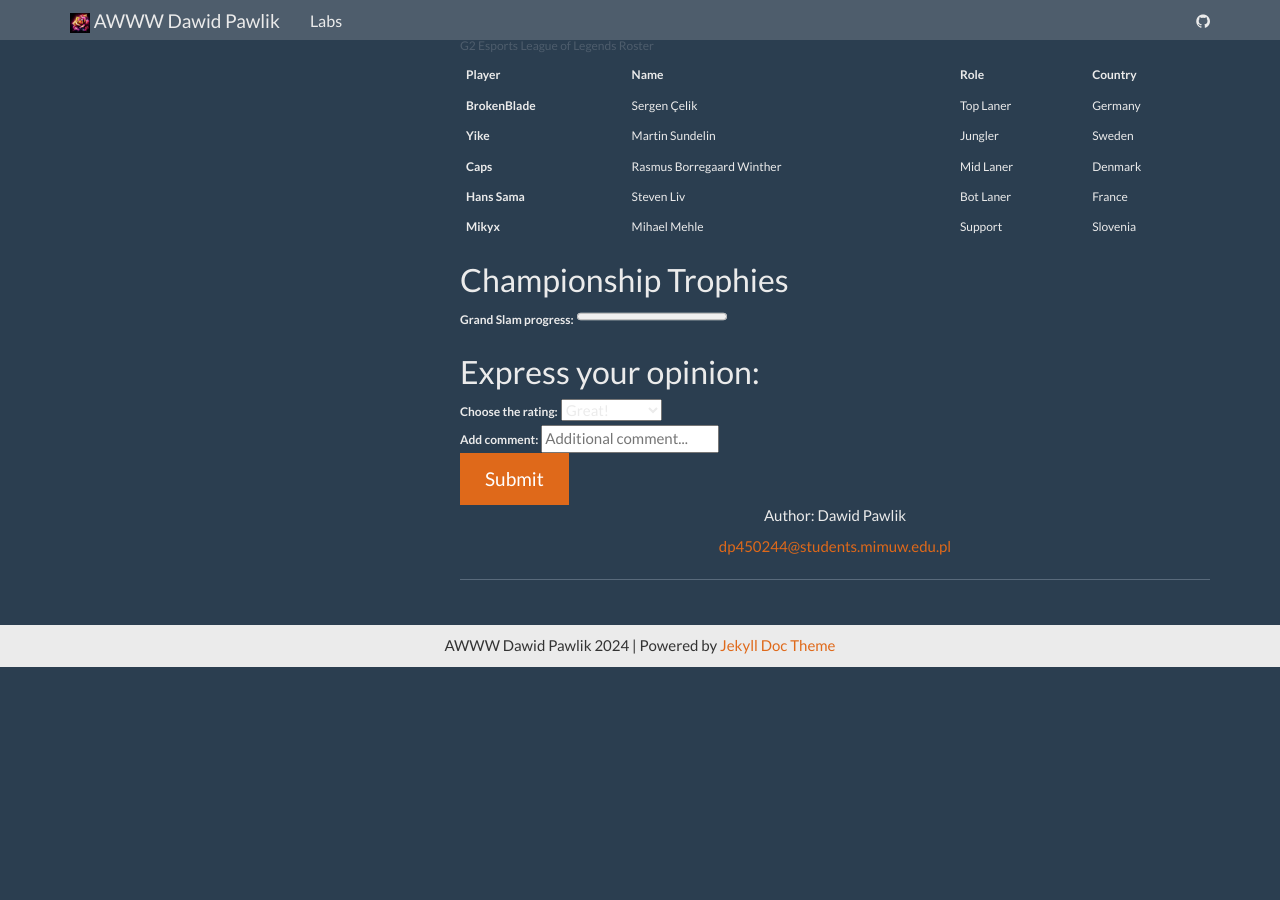
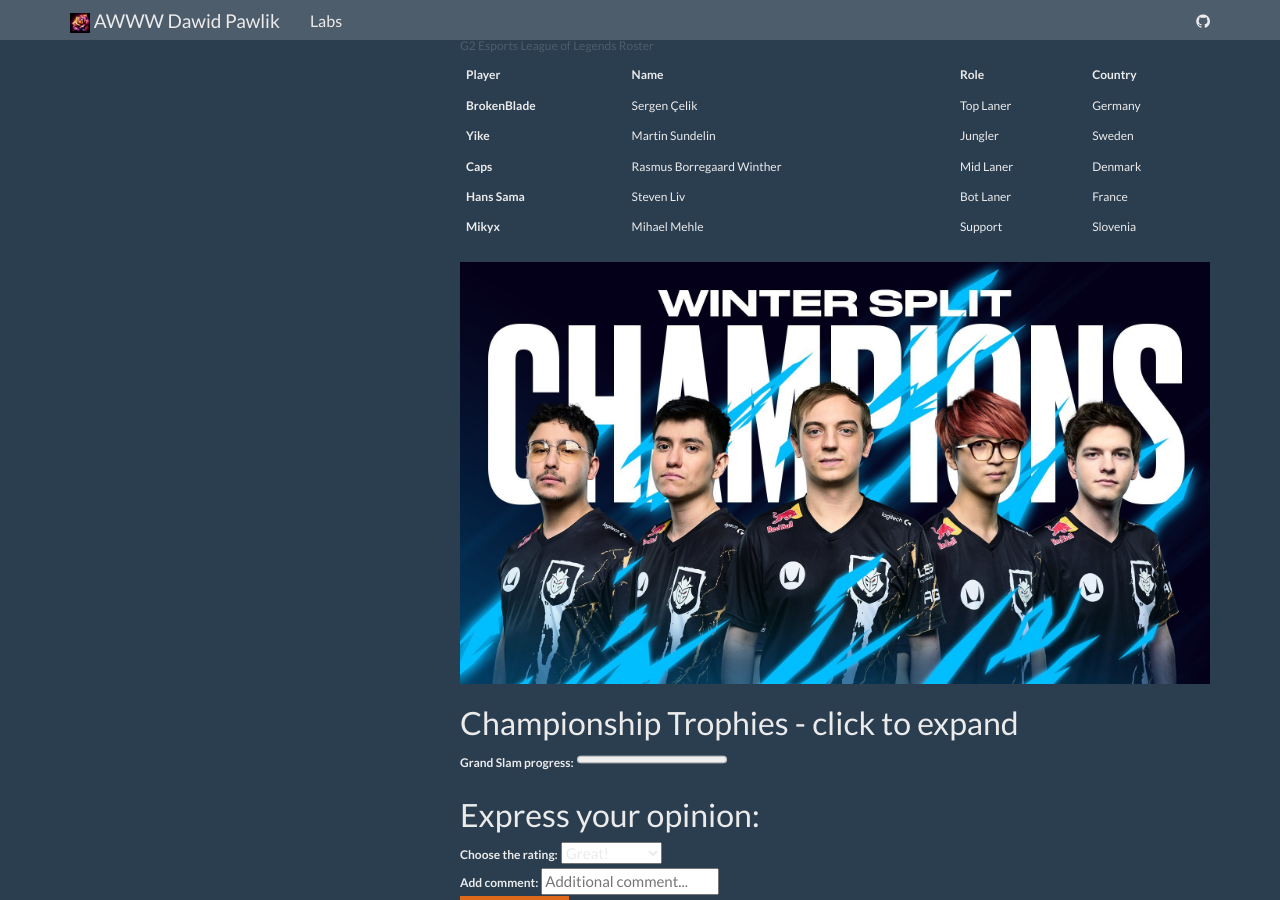
Before and after one commit to QuerthDP/awww, a Jekyll site: the page built from docs/_docs/lab2/index.html, in a window 1280 px wide and 900 px high, scrolled down 782 px. Built offline with Jekyll 4.4.1, drawn with Linux system fonts in a browser that asks for light colours; comment, search, counter and statistics services are not loaded; before the commit the page ends 1449 px from its top, so only the background shows below that.

Commit message:
Add not positioned map

```diff
--- a/docs/_docs/lab2/index.html
+++ b/docs/_docs/lab2/index.html
@@ -79,8 +79,18 @@
     </tbody>
   </table>
 
+  <img src='{{ "/assets/img/G2_winter.jpg" | relative_url }}' alt="Winter split winners" style="width: 100%;" usemap="#workmap">
+
+  <map name="workmap">
+    <area shape="circle" coords="337,300,44" alt="BrokenBlade" href="brokenblade">
+    <area shape="circle" coords="337,300,44" alt="Yike" href="yike">
+    <area shape="circle" coords="337,300,44" alt="Caps" href="caps">
+    <area shape="circle" coords="337,300,44" alt="Hans Sama" href="hans_sama">
+    <area shape="circle" coords="337,300,44" alt="Mikyx" href="mikyx">
+  </map>
+
   <details>
-  <summary><h2>Championship Trophies</h2></summary>
+  <summary><h2>Championship Trophies - click to expand</h2></summary>
   <ol type="I">
     <li>European League of Legends Championship Series 2016 Spring</li>
     <li>European League of Legends Championship Series 2016 Summer</li>
```
Also changed, not shown: docs/assets/img/G2_winter.jpg (added).
